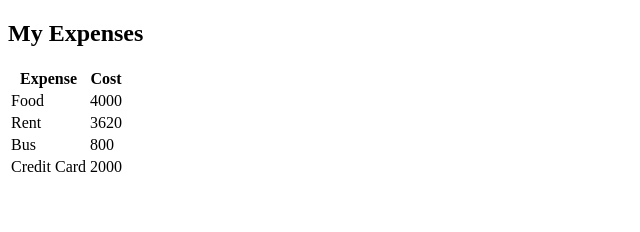
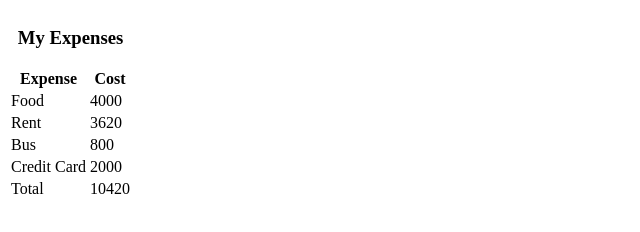
Before and after one commit to bautistaq/bautistaq_rosario-web-ui-bootcamp-05-2017, a plain HTML site: page ejercicio1/table.html in a window 1280 px wide. Shown: the whole page, without its empty margins (0-640 px from the left). Drawn offline with Linux system fonts and the light colour scheme.

Commit message:
Table modified, more semantic

```diff
--- a/ejercicio1/table.html
+++ b/ejercicio1/table.html
@@ -5,14 +5,18 @@
 </head>
 <body>
 	<section>
-		<h1>My Expenses</h1>
-
 		<table>
+			<caption>
+				<h3>My Expenses</h3>
+			</caption>
+			<thead>
 				<tr>
 					<th>Expense</th>
 					<th>Cost</th>
 				</tr>
+			</thead>
 
+			<tbody>
 				<tr>
 					<td>Food</td>
 					<td>4000</td>
@@ -32,6 +36,13 @@
 					<td>Credit Card</td>
 					<td>2000</td>
 				</tr>
+			</tbody>
+			<tfoot>
+				<tr>
+					<td>Total</td>
+					<td>10420</td>
+				</tr>
+			</tfoot>
 		</table>
 	</section>
 
```
Lines whose indentation alone changed are shown as unchanged.
